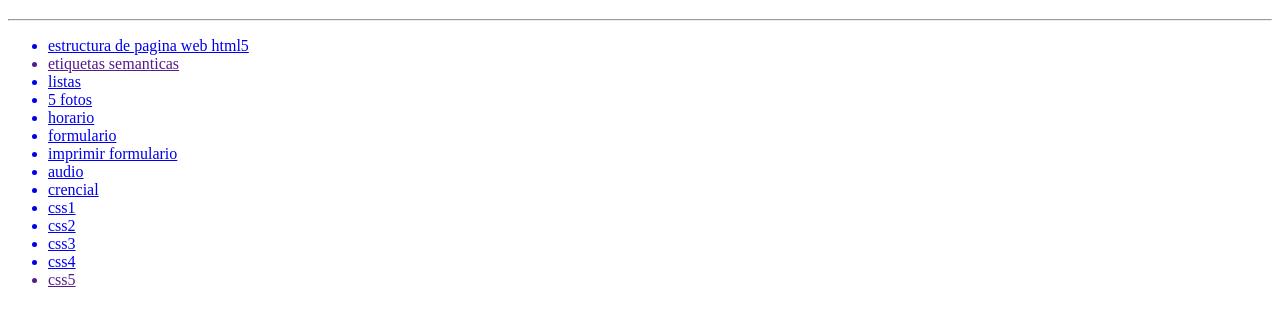
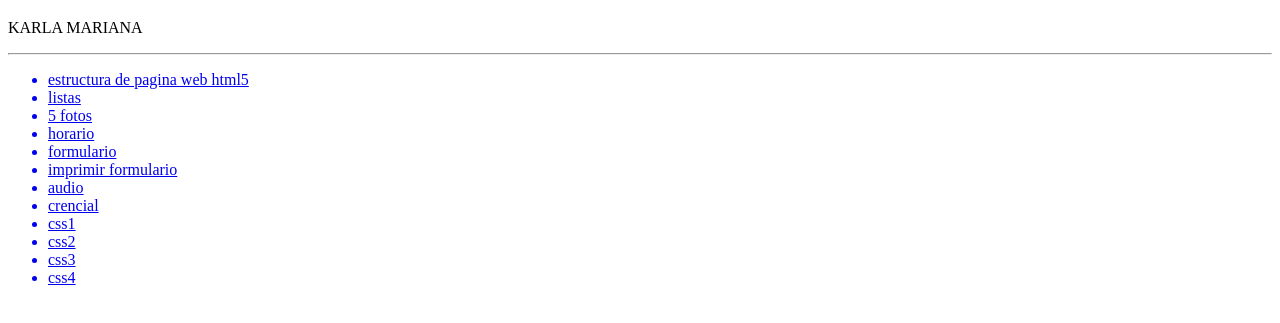
Before and after one commit to Diexg0x/proyecto, a plain HTML site: page index.html in a window 1280 px wide. Shown: the part 61-384 px from the top of the page. Drawn offline with Linux system fonts and the light colour scheme.

Commit message:
puse mi nombre en tres archivos

```diff
--- a/index.html
+++ b/index.html
@@ -8,10 +8,10 @@
 </head>
 <body>
     <h1>MENU DE PRACTICAS </h1>
+    <p>KARLA MARIANA</p>
     <hr>
     <ul>
         <a href="est.html"><li>estructura de pagina web html5</li></a>
-        <a href=""> <li>etiquetas semanticas</li></a>
         <a href="uwu/listas.html"><li>listas</li></a>
         <a href="aa/index.html"><li>5 fotos</li></a>
         <a href="ali/index.html"><li>horario</li></a>
@@ -23,7 +23,6 @@
         <a href="ind.html"><li>css2</li></a>
         <a href="indexe.html"> <li>css3</li></a>
         <a href="ya.html"><li>css4</li></a>
-        <a href=""><li>css5</li></a>
     </ul>
 </body>
 </html>
```
Also changed, not shown: est.html (+1 -0 lines), ind.html (+1 -0 lines).
